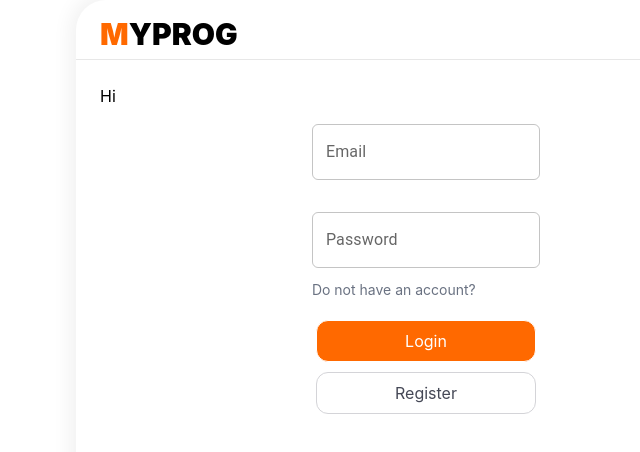
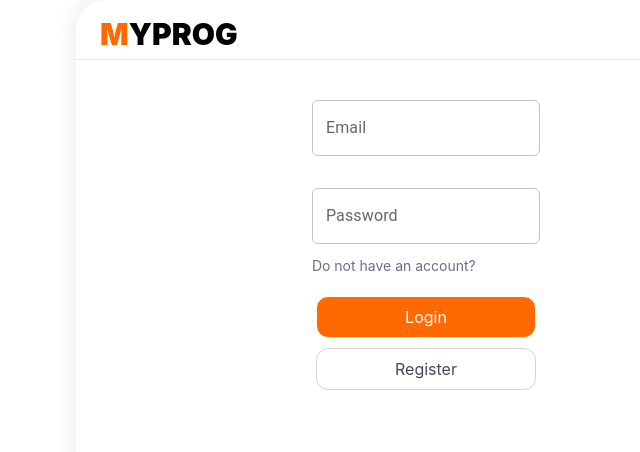
Before and after one commit to Arissj4/GymProg, a React (Vite) app in the folder front-end/: page /login in a window 1280 px wide. Shown: the top 452 px of the page, without its empty margins (214-854 px from the left). Built offline with nearby package versions, Linux system fonts and the light colour scheme.

Commit message:
MYPROG [FIX] Fixed the page

```diff
--- a/front-end/src/pages/Login.tsx
+++ b/front-end/src/pages/Login.tsx
@@ -70,7 +70,6 @@ function Login ( props: Props) {
 
   return (
     <div id='login' className='flex-auto h-full p-6 flex-col justify-center w-[70%]'>
-      Hi
       <div className='flex-auto justify-center h-max'>
         <div className='mb-4 flex flex-col items-center justify-center'>
 
```
